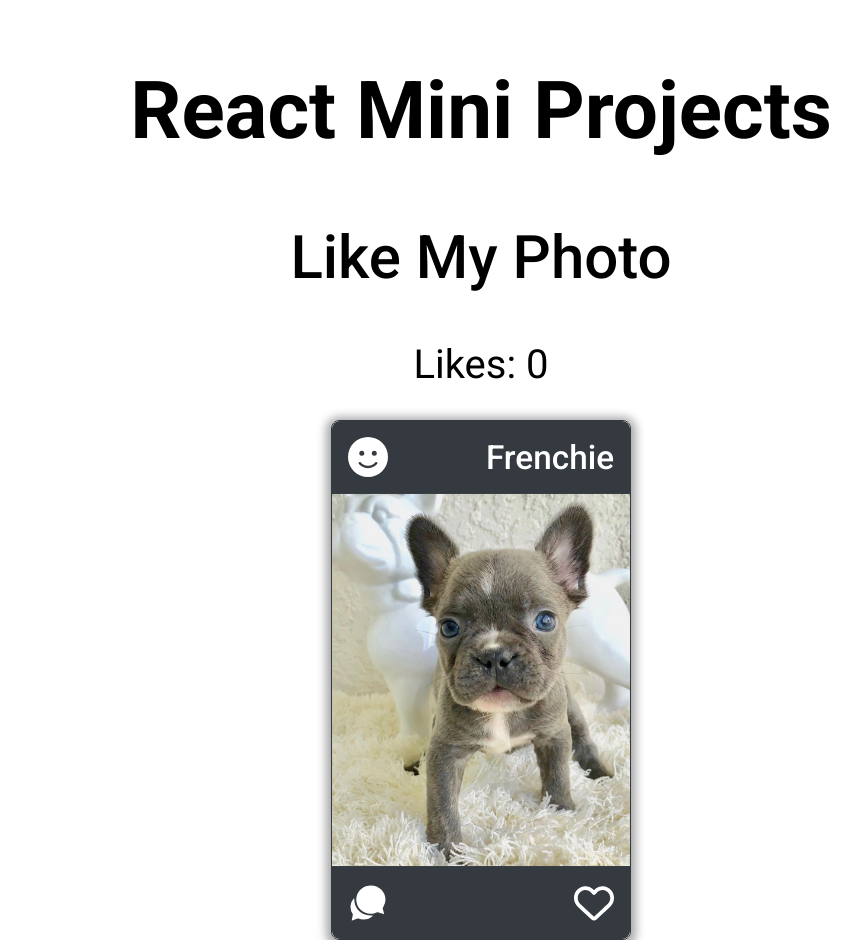
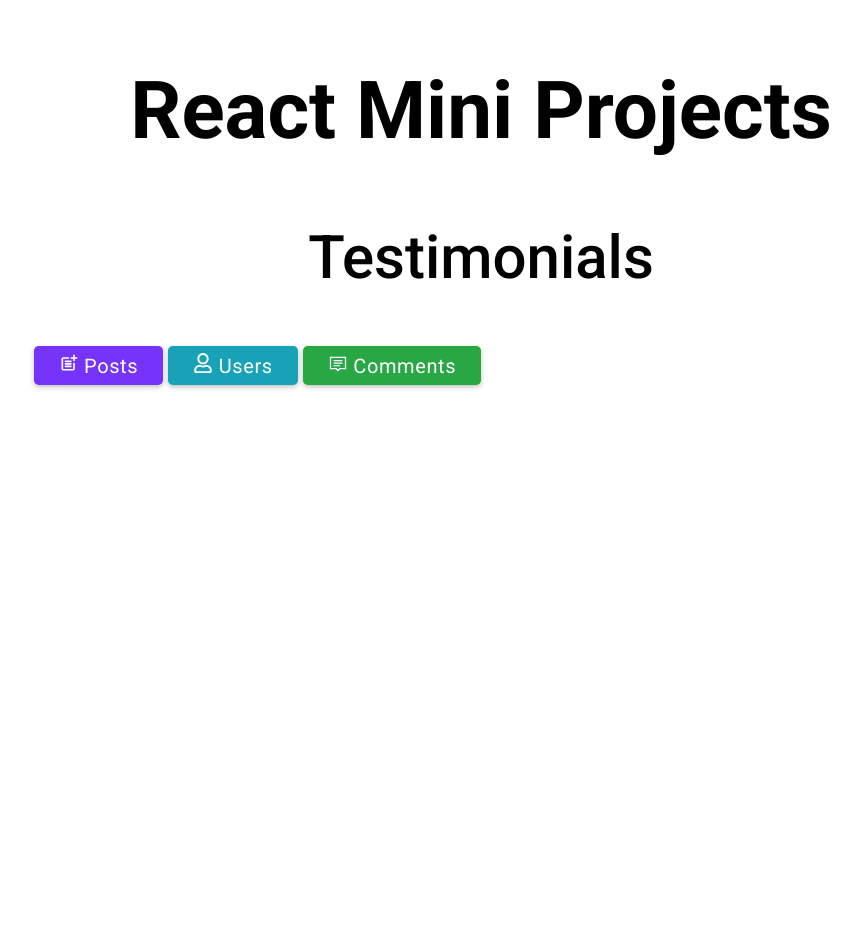
Before and after one commit to patbou02/react-mini-projects, a React (Create React App) app: page / in a window 1280 px wide. Shown: the whole page, without its empty margins (159-1019 px from the left). After the commit the page ends 800 px from the top, so only its background shows below. Built offline with nearby package versions, Linux system fonts and the light colour scheme; the HTML template or start-up script is replaced by a standard one.

Commit message:
Created Button and Testimonials components.

```diff
--- a/src/App.js
+++ b/src/App.js
@@ -1,7 +1,8 @@
 import './App.css';
 // import RandomizeColors from './projects/02-randomize-colors/RandomizeColors';
 //import ESignature from './projects/01-E-Signature/ESignature';
-import LikeMyPhoto from './projects/03-like-my-photo/LikeMyPhoto';
+//import LikeMyPhoto from './projects/03-like-my-photo/LikeMyPhoto';
+import Testimonials from './projects/04-Testimonials/Testimonials';
 
 function App() {
   return (
@@ -9,7 +10,8 @@ function App() {
       <div className="title-main text-center">React Mini Projects</div>
       {/*<ESignature />*/}
       {/*<RandomizeColors />*/}
-      <LikeMyPhoto />
+      {/*<LikeMyPhoto />*/}
+      <Testimonials />
     </div>
   );
 }
--- /dev/null
+++ b/src/components/Button.jsx
@@ -0,0 +1,10 @@
+function Button({ icon, classes, text }) {
+  const buttonStyles = {
+    display: 'flex',
+    alignItems: 'center',
+  }
+
+  return <button styles={buttonStyles} className={`btn btn-lg ${classes}`}>{icon} {text ?? 'click'}</button>;
+}
+
+export default Button;
--- /dev/null
+++ b/src/projects/04-Testimonials/Testimonials.jsx
@@ -0,0 +1,18 @@
+import Button from '../../components/Button';
+import Title from '../../components/Title';
+import { LiaCommentSolid } from "react-icons/lia";
+import { MdOutlinePostAdd } from "react-icons/md";
+import { FaRegUser } from "react-icons/fa";
+
+function Testimonials() {
+  return (
+    <div className="container m-auto">
+      <Title text="Testimonials" />
+      <Button icon={<MdOutlinePostAdd />} classes="btn-primary" text="Posts" />
+      <Button icon={<FaRegUser />} classes="btn-info" text="Users" />
+      <Button icon={<LiaCommentSolid />} classes="btn-success" text="Comments" />
+    </div>
+  );
+}
+
+export default Testimonials;
```
